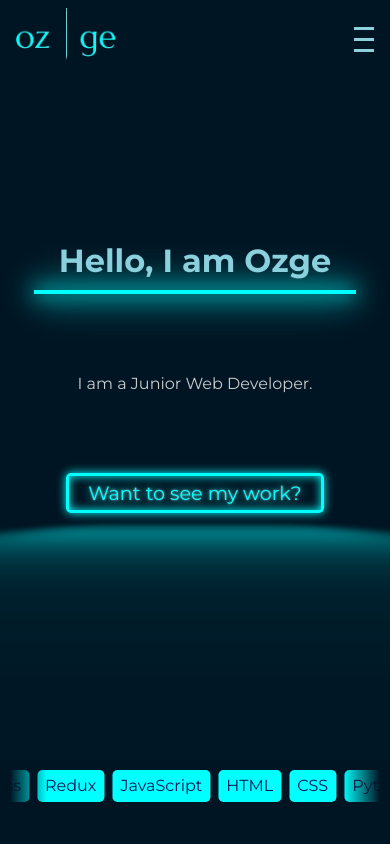
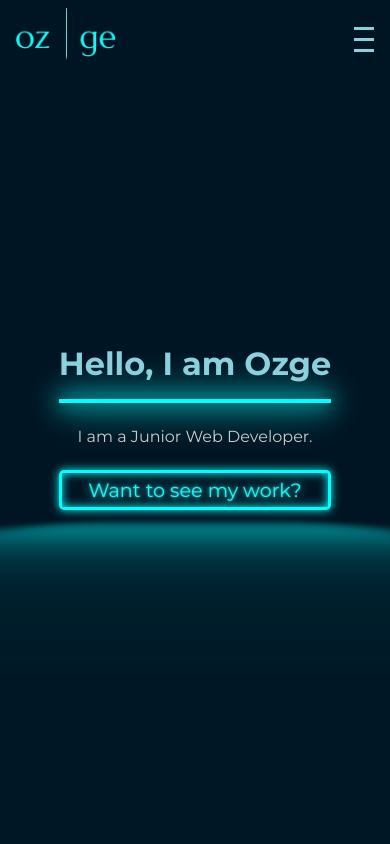
Before and after one commit to ozgenur00/my-portfolio, a React (Create React App) app: page / in a window 390 px wide. Shown: the top 844 px of the page. Built offline with nearby package versions, Linux system fonts and the light colour scheme.

Commit message:
icon and title changed.

```diff
--- a/src/styles/Hero.css
+++ b/src/styles/Hero.css
@@ -1,4 +1,3 @@
-/* Hero Section */
 .hero-section {
     margin: 0;
     padding: 0;
@@ -7,17 +6,19 @@
     display: flex;
     justify-content: center;
     align-items: center;
-    height: 90vh;
+    min-height: 100vh; /* Ensure full viewport height for better centering */
     background-color: #001523;
     color: #f4f4f4;
     overflow: hidden;
+    overflow-x: hidden;
 }
+
 
 .hero-container {
     position: relative;
     display: flex;
     align-items: center;
-    justify-content: space-between;
+    justify-content: center;
     width: 100%;
     max-width: 1200px;
 }
@@ -168,9 +169,19 @@
 
 
 /* Responsive Styles */
+/* Responsive Styles */
 @media (max-width: 768px) {
+    .hero-section {
+        min-height: 100vh; /* Ensures hero section takes full height */
+        justify-content: center; /* Vertically center content */
+        align-items: center;
+        padding: 1rem; /* Add padding to prevent text from touching the edges */
+    }
+
     .hero-container {
         flex-direction: column;
+        justify-content: center; /* Vertically center content inside container */
+        align-items: center; /* Horizontally center content */
         text-align: center;
     }
 
@@ -180,30 +191,51 @@
 
     .hero-text p {
         font-size: 1.5em;
+        margin: 2rem 0; /* Reduce margins for better spacing on small screens */
     }
 
     .button-container {
         flex-direction: column;
-        gap: 2rem;
-        margin: 2rem;
+        gap: 2rem; /* Space out buttons */
+        margin: 2rem 0;
     }
 
     .button {
-        font-size: 1.5em;
+        font-size: 1.5em; /* Slightly larger buttons for touch accessibility */
     }
 }
 
 @media (max-width: 480px) {
+    .hero-section {
+        min-height: 100vh; /* Ensure it covers full height */
+        padding: 1rem; /* Ensure padding on very small screens */
+        justify-content: center;
+        align-items: center;
+    }
+
+    .hero-container {
+        flex-direction: column;
+        justify-content: center; /* Keep content vertically centered */
+        align-items: center;
+        text-align: center;
+    }
+
     .hero-text h1, .hero-text h2 {
         font-size: 2em;
+        margin-bottom: 1rem; /* Adjust spacing to make room on smaller screens */
     }
 
     .hero-text p {
         font-size: 1em;
+        margin: 1.5rem 0; /* Adjust margins for better spacing */
+    }
+
+    .button-container {
+        gap: 1.5rem; /* Reduce gap between buttons */
+        margin: 1rem 0;
     }
 
     .button {
-        font-size: 1.2em;
+        font-size: 1.2em; /* Reduce button size slightly for mobile */
     }
-
 }
--- a/src/styles/ScrollingBanner.css
+++ b/src/styles/ScrollingBanner.css
@@ -3,6 +3,7 @@
   overflow: hidden;
   background-color: #001523;
   position: relative;
+  margin: 2rem;
 }
 
 
```
